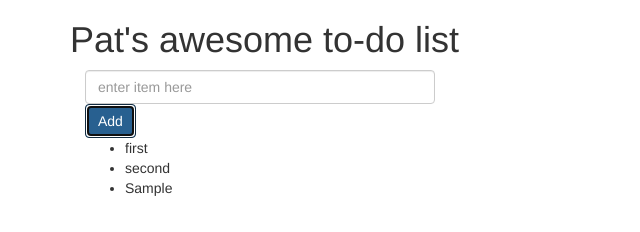
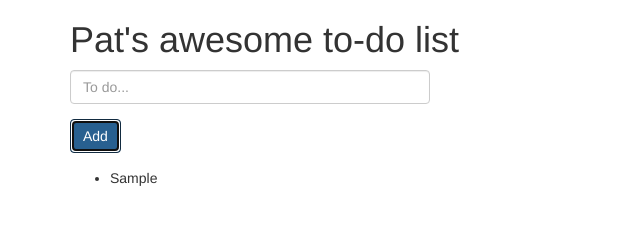
Before and after one commit to patstockwell/ToDoList, a website: page index.html in a window 1280 px wide. Both pictures are taken after typing "Sample" into the empty fields and a click on the button "Add". Shown: the whole page, without its empty margins (0-640 px from the left). Drawn offline with nearby package versions, Linux system fonts and the light colour scheme.

Commit message:
make input a form, rewrite event handler, remove Mustache.js

```diff
--- a/app.js
+++ b/app.js
@@ -3,52 +3,51 @@ var myApp = (function(){
 
 
 		// the list itself
-		var list = [
-			{details: "first"},
-			{details: "second"}
-		];
+		// items take the form {details: 'someNewToDoItem'}
+		var list = []
 
 		// DOM cache
-		var $wrapper = $('.wrapper');
-		var $input = $wrapper.find('input');
-		var $button = $wrapper.find('button');
-		var $allItems = $wrapper.find('ul');
+		var $wrapper = $('.wrapper')
+		var $input = $wrapper.find('input')
+		var $form = $('#form-input')
+		var $allItems = $wrapper.find('ul')
 		var template = '<li>{{details}}</li>'
 
 		// bind listener
-		$button.on('click', addItem);
+		$form.submit(function(event) {
+			//stop the default form submission behaviour
+			event.preventDefault()
+			addItem(event)
+		})
 
-		// render list to html
-		render();
+		// render list to html if there are already items
+		render()
 
 		function render(){
 			for(var x = 0; x < list.length; x++){
-				$allItems.append(Mustache.render(template, list[x]));
+				$allItems.append(Mustache.render(template, list[x]))
 			}
 		}
 
-		function addItem(){
+		function addItem(event){
 			// get the input and create object
 			item = {
 				details: $input.val()
 			}
 			// put it in the array
-			list.push(item);
+			list.push(item)
 			// render the new item to the page
-			$(Mustache.render(template, item))
-			.css({"display":"none"})
+			$(`<li>${item.details}</li>`)
 			.appendTo($allItems)
-			.slideDown(300);
 
 			// clear the input
-			$input.val('');
+			$input.val('')
 		}
 
 
 		return {
-			addItem: addItem,
-			list, list
-		};
-	});
+			// addItem: addItem,
+		}
+	})
 
-})();
+})()
--- a/index.html
+++ b/index.html
@@ -8,17 +8,29 @@
 <body>
 	<div class="container">
 		<h1>Pat's awesome to-do list</h1>
-		<div class="wrapper col-xs-8 col-sm-4">
-			<input class="todo-input form-control" placeholder="enter item here" type="text">
-			<button class="btn btn-primary add-button">Add</button>
-			<ul class="all-items">
-				<!-- items go here -->
-			</ul>
+		<div class="row">
+			<div class="wrapper col-xs-8 col-sm-4">
+				<!-- <input class="todo-input form-control" placeholder="enter item here" type="text">
+				<button class="btn btn-primary add-button">Add</button> -->
+
+				<!-- new form -->
+				<form id="form-input">
+					<div class="form-group">
+						<input class="form-control" placeholder="To do...">
+					</div>
+					<div class="form-group">
+						<button type="submit" class="btn btn-primary">Add</button>
+					</div>
+				</form>
+
+				<ul class="all-items">
+					<!-- items go here -->
+				</ul>
+			</div>
 		</div>
 	</div>
 
 	<script src="https://code.jquery.com/jquery-2.1.3.min.js"></script>
-	<script src="node_modules/mustache/mustache.js"></script>
 	<script src="app.js"></script>
 </body>
 </html>
```
